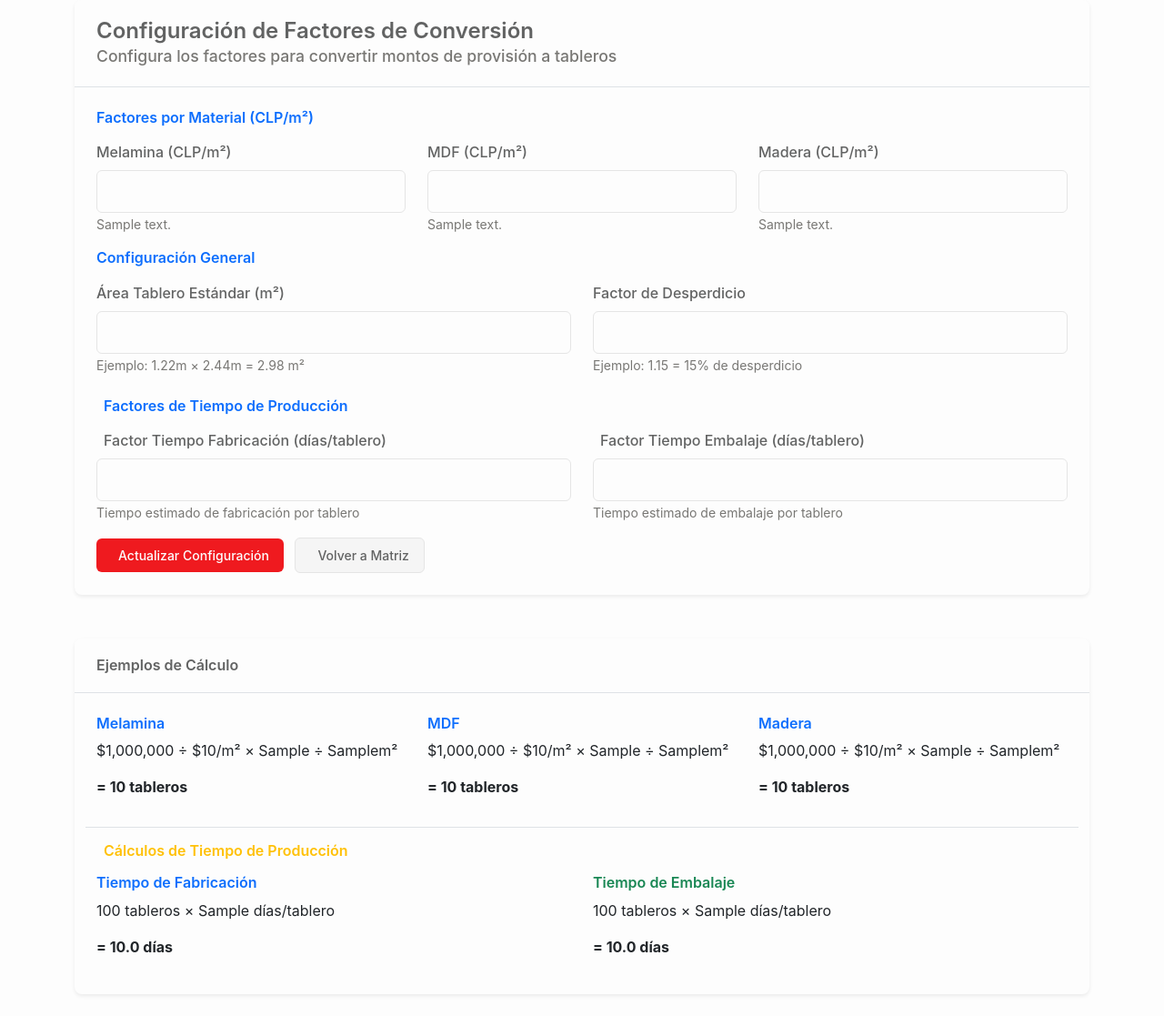
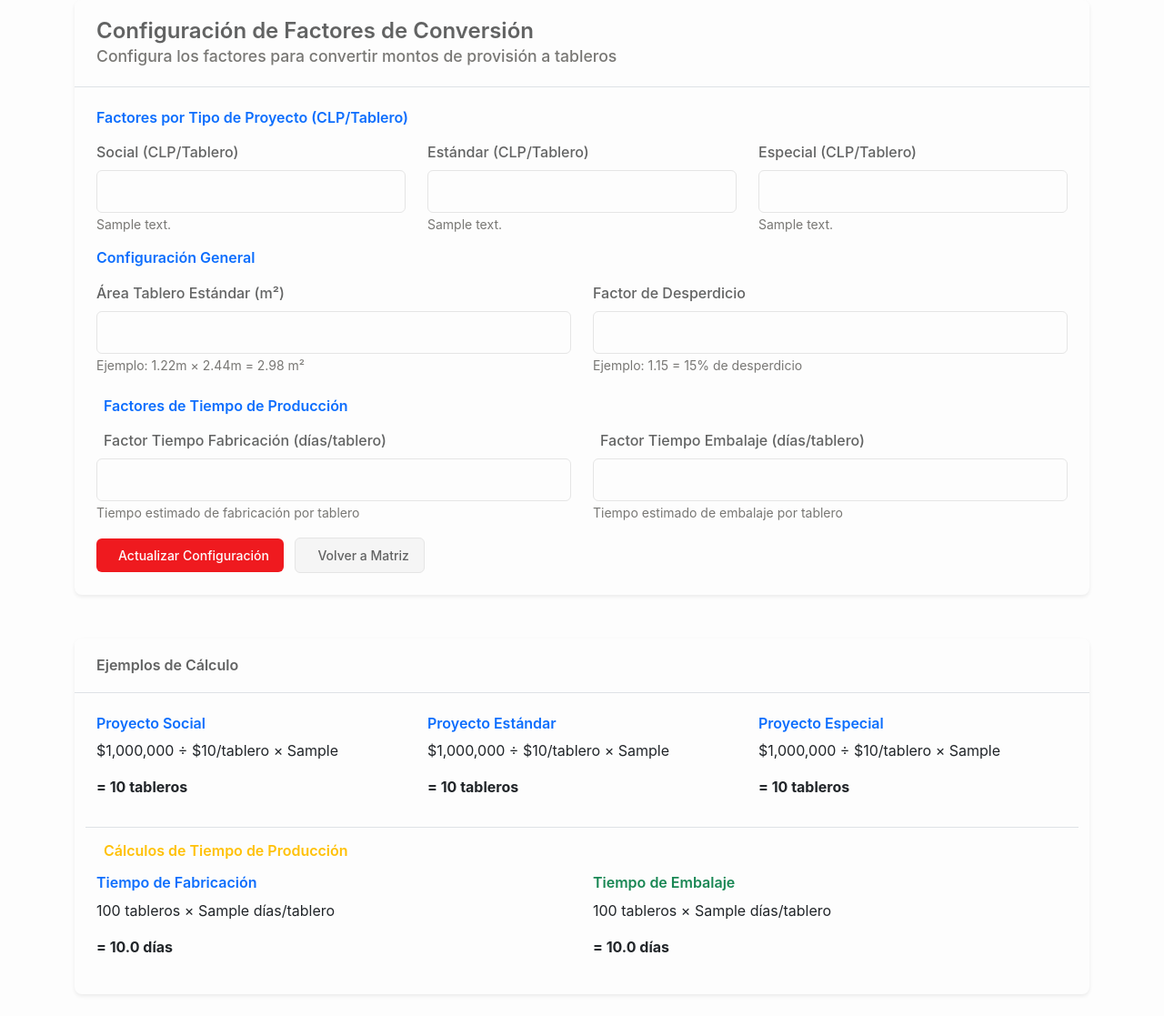
Before and after one commit to mobikitapp/Mobikit-Control-de-Gestion, a Flask app: template templates/planificacion_operacional/configuracion.html in a window 1280 px wide. Shown: the whole page at 91% size. Run offline with Flask 3, Linux system fonts and the light colour scheme; the template is opened without the code that fills it: most values are stand-ins (such as "Sample title", 1, 10 or a date in 2020); parts of the project's set-up code (start-up, migrations or seed data) failed here and were passed over; some libraries are stand-ins or nearby versions.

Commit message:
Update project planning configuration to use project types instead of materials
Refactor templates/planificacion_operacional/configuracion.html and templates/planificacion_operacional/proyecto_detalle.html to change the configuration and display of factors from "per material" (e.g., melamine, MDF) to "per project type" (e.g., Social, Standard, Special). This includes updating labels, input names, and data access within the HTML templates to reflect the new structure, addressing an error related to accessing configuration attributes by material.

Replit-Commit-Author: Agent
Replit-Commit-Session-Id: aec3b012-1b6c-430f-affe-6d2b5f56eeb6
Replit-Commit-Checkpoint-Type: full_checkpoint
Replit-Commit-Screenshot-Url: https://storage.googleapis.com/screenshot-production-us-central1/2d4cdb82-db8b-4fee-8b28-b878f8ad6e7b/aec3b012-1b6c-430f-affe-6d2b5f56eeb6/xWVDRLH

```diff
--- a/templates/planificacion_operacional/configuracion.html
+++ b/templates/planificacion_operacional/configuracion.html
@@ -15,26 +15,26 @@
                 </div>
                 <div class="card-body">
                     <form method="POST" action="{{ url_for('planificacion_operacional.actualizar_configuracion') }}">
-                        <h6 class="text-primary mb-3">Factores por Material (CLP/m²)</h6>
+                        <h6 class="text-primary mb-3">Factores por Tipo de Proyecto (CLP/Tablero)</h6>
 
                         <div class="row mb-3">
                             <div class="col-md-4">
-                                <label class="form-label">Melamina (CLP/m²)</label>
-                                <input type="number" class="form-control" name="factor_melamina_m2"
-                                       value="{{ factores.melamina.factor_m2 }}" step="1000" required>
-                                <small class="text-muted">{{ factores.melamina.descripcion }}</small>
+                                <label class="form-label">Social (CLP/Tablero)</label>
+                                <input type="number" class="form-control" name="factor_social_tablero"
+                                       value="{{ factores.SOCIAL.factor_clp_tablero }}" step="1000" required>
+                                <small class="text-muted">{{ factores.SOCIAL.descripcion }}</small>
                             </div>
                             <div class="col-md-4">
-                                <label class="form-label">MDF (CLP/m²)</label>
-                                <input type="number" class="form-control" name="factor_mdf_m2"
-                                       value="{{ factores.mdf.factor_m2 }}" step="1000" required>
-                                <small class="text-muted">{{ factores.mdf.descripcion }}</small>
+                                <label class="form-label">Estándar (CLP/Tablero)</label>
+                                <input type="number" class="form-control" name="factor_estandar_tablero"
+                                       value="{{ factores.ESTANDAR.factor_clp_tablero }}" step="1000" required>
+                                <small class="text-muted">{{ factores.ESTANDAR.descripcion }}</small>
                             </div>
                             <div class="col-md-4">
-                                <label class="form-label">Madera (CLP/m²)</label>
-                                <input type="number" class="form-control" name="factor_madera_m2"
-                                       value="{{ factores.madera.factor_m2 }}" step="1000" required>
-                                <small class="text-muted">{{ factores.madera.descripcion }}</small>
+                                <label class="form-label">Especial (CLP/Tablero)</label>
+                                <input type="number" class="form-control" name="factor_especial_tablero"
+                                       value="{{ factores.ESPECIAL.factor_clp_tablero }}" step="1000" required>
+                                <small class="text-muted">{{ factores.ESPECIAL.descripcion }}</small>
                             </div>
                         </div>
 
@@ -107,19 +107,19 @@
                 <div class="card-body">
                     <div class="row">
                         <div class="col-md-4">
-                            <h6 class="text-primary">Melamina</h6>
-                            <p>$1,000,000 ÷ ${{ "{:,}".format(factores.melamina.factor_m2) }}/m² × {{ factores.configuracion.factor_desperdicio }} ÷ {{ factores.configuracion.area_tablero_estandar }}m²</p>
-                            <p><strong>= {{ "{:.0f}".format((1000000 / factores.melamina.factor_m2) * factores.configuracion.factor_desperdicio / factores.configuracion.area_tablero_estandar) }} tableros</strong></p>
+                            <h6 class="text-primary">Proyecto Social</h6>
+                            <p>$1,000,000 ÷ ${{ "{:,}".format(factores.SOCIAL.factor_clp_tablero) }}/tablero × {{ factores.configuracion.factor_desperdicio }}</p>
+                            <p><strong>= {{ "{:.0f}".format((1000000 / factores.SOCIAL.factor_clp_tablero) * factores.configuracion.factor_desperdicio) }} tableros</strong></p>
                         </div>
                         <div class="col-md-4">
-                            <h6 class="text-primary">MDF</h6>
-                            <p>$1,000,000 ÷ ${{ "{:,}".format(factores.mdf.factor_m2) }}/m² × {{ factores.configuracion.factor_desperdicio }} ÷ {{ factores.configuracion.area_tablero_estandar }}m²</p>
-                            <p><strong>= {{ "{:.0f}".format((1000000 / factores.mdf.factor_m2) * factores.configuracion.factor_desperdicio / factores.configuracion.area_tablero_estandar) }} tableros</strong></p>
+                            <h6 class="text-primary">Proyecto Estándar</h6>
+                            <p>$1,000,000 ÷ ${{ "{:,}".format(factores.ESTANDAR.factor_clp_tablero) }}/tablero × {{ factores.configuracion.factor_desperdicio }}</p>
+                            <p><strong>= {{ "{:.0f}".format((1000000 / factores.ESTANDAR.factor_clp_tablero) * factores.configuracion.factor_desperdicio) }} tableros</strong></p>
                         </div>
                         <div class="col-md-4">
-                            <h6 class="text-primary">Madera</h6>
-                            <p>$1,000,000 ÷ ${{ "{:,}".format(factores.madera.factor_m2) }}/m² × {{ factores.configuracion.factor_desperdicio }} ÷ {{ factores.configuracion.area_tablero_estandar }}m²</p>
-                            <p><strong>= {{ "{:.0f}".format((1000000 / factores.madera.factor_m2) * factores.configuracion.factor_desperdicio / factores.configuracion.area_tablero_estandar) }} tableros</strong></p>
+                            <h6 class="text-primary">Proyecto Especial</h6>
+                            <p>$1,000,000 ÷ ${{ "{:,}".format(factores.ESPECIAL.factor_clp_tablero) }}/tablero × {{ factores.configuracion.factor_desperdicio }}</p>
+                            <p><strong>= {{ "{:.0f}".format((1000000 / factores.ESPECIAL.factor_clp_tablero) * factores.configuracion.factor_desperdicio) }} tableros</strong></p>
                         </div>
                     </div>
 
```
Also changed, not shown: templates/planificacion_operacional/proyecto_detalle.html (+22 -13 lines).
